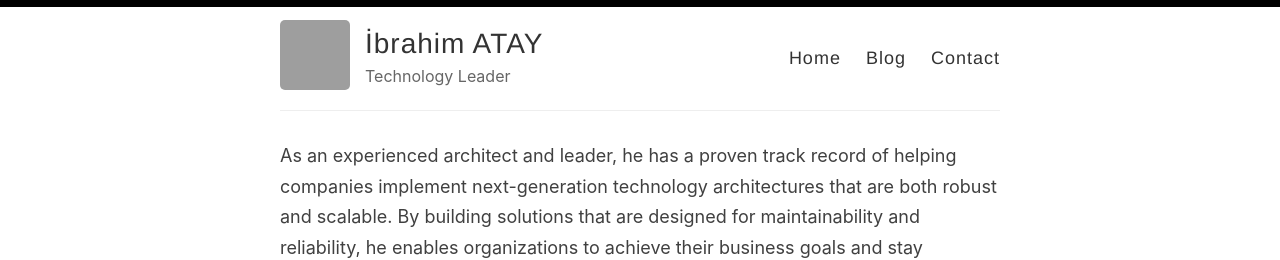
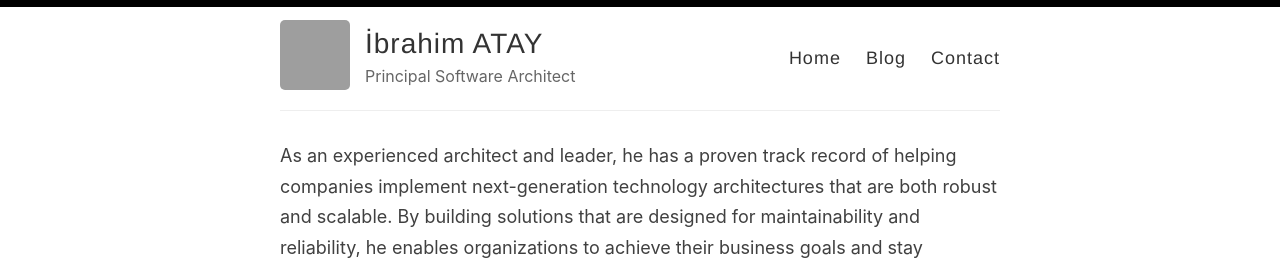
Before and after one commit to ibrahimatay/ibrahimatay.github.io, a Jekyll site: the page built from index.md, in a window 1280 px wide, cut to the strip 0-260 px from the top of the page. Built offline with Jekyll 4.4.1, drawn with Linux system fonts in a browser that asks for light colours; grey boxes are pictures that could not be loaded.

Commit message:
Update _config.yml

```diff
--- a/_config.yml
+++ b/_config.yml
@@ -9,7 +9,7 @@ name: İbrahim ATAY
 author: İbrahim ATAY
 
 # Short bio or description (displayed in the header)
-description: Technology Leader
+description: Principal Software Architect
 
 # URL of your avatar or profile pic (you could use your GitHub profile pic)
 avatar: https://avatars.githubusercontent.com/u/172555?v=4
```
